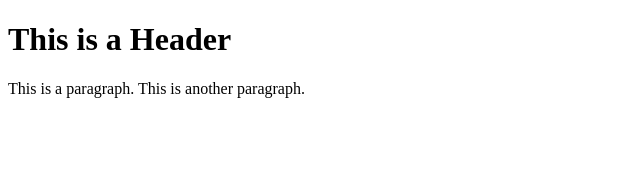
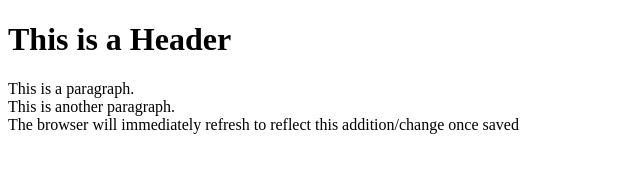
Before and after one commit to Derek-codes/git-test, a website: page index.html in a window 1280 px wide. Shown: the whole page, without its empty margins (0-640 px from the left). Drawn offline with Linux system fonts and the light colour scheme.

Commit message:
Fourth commit: setting up npm, setup .gitignore--in that respective order

```diff
--- a/index.html
+++ b/index.html
@@ -2,7 +2,8 @@
     <html>
             <body>
                 <h1>This is a Header</h1>
-                <p1>This is a paragraph.</p1>
-                <p2>This is another paragraph.</p2>
+                <p1>This is a paragraph.</p1> <br>
+                <p2>This is another paragraph.</p2> <br>
+                <p3>The browser will immediately refresh to reflect this addition/change once saved</p3>
             </body>
     </html>
```
Also changed, not shown: package.json (added, +19 -0 lines), 2 other files.
